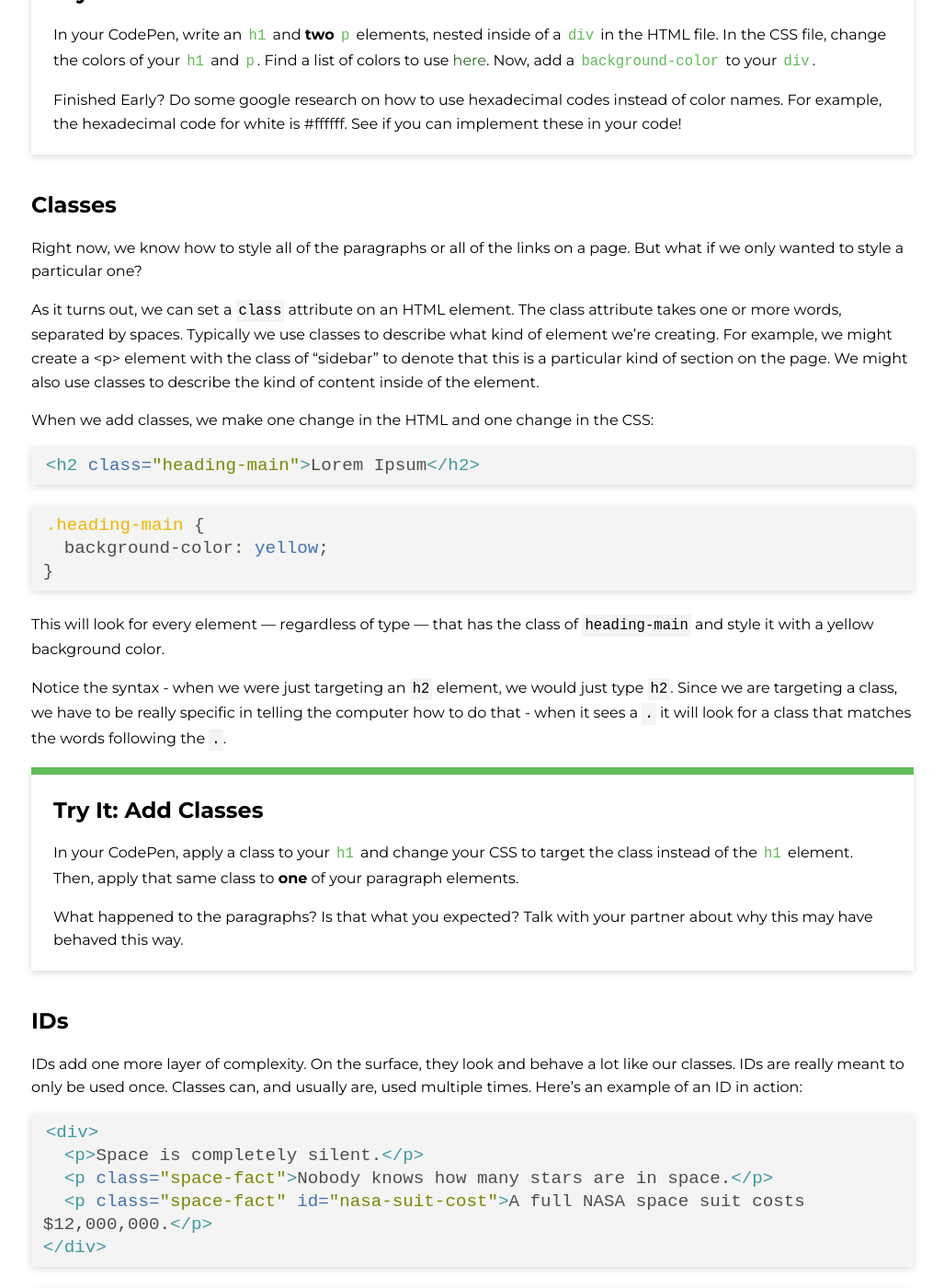
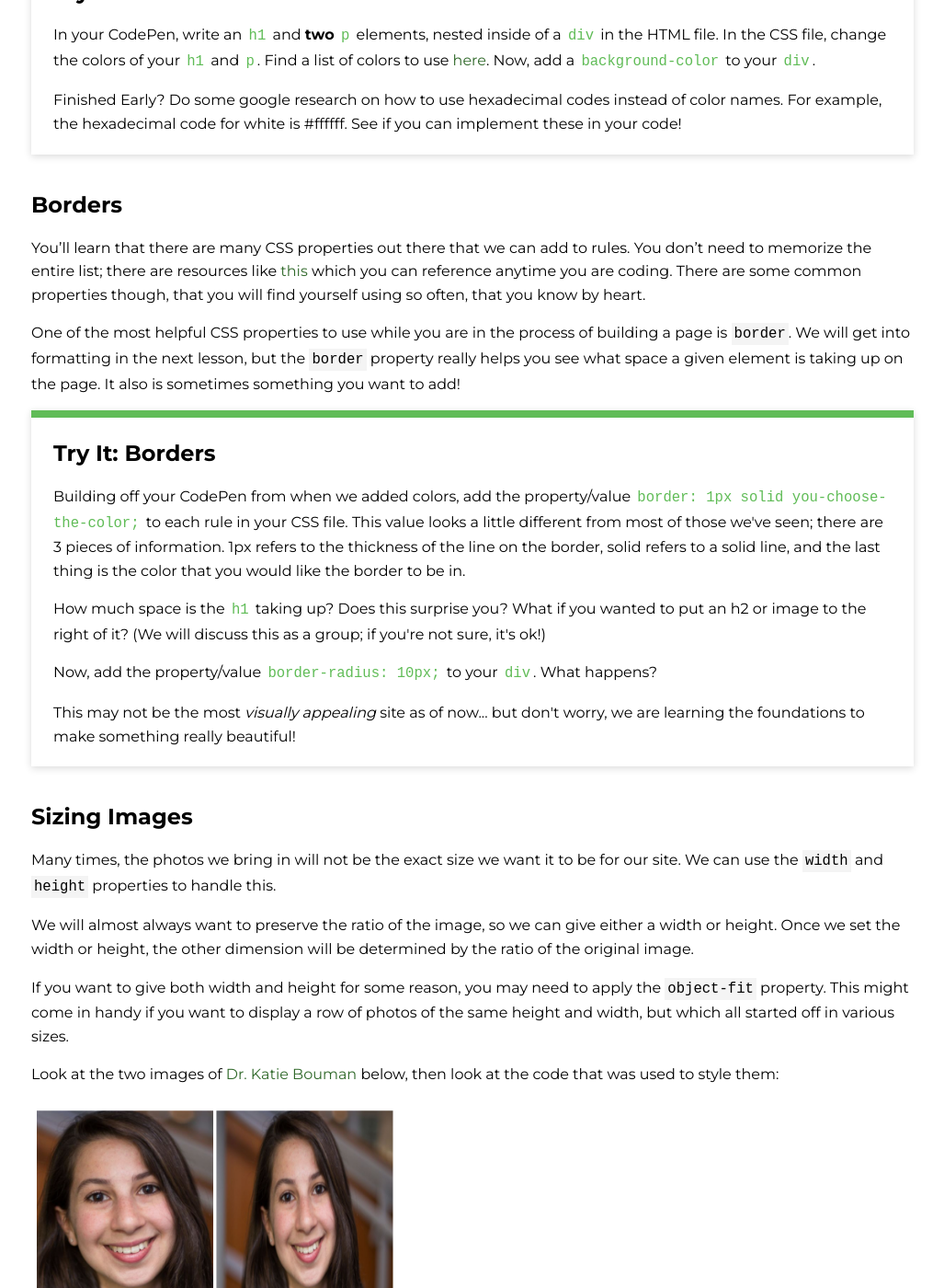
Before and after one commit to ameseee/kwk-curriculum-site, a Jekyll site: the page built from web-app/lessons/css-intro/index.md, in a window 1280 px wide and 1400 px high, scrolled down 1617 px. Shown: the whole window at 92% size, without its empty margins (126-1153 px from the left). Built offline with Jekyll 4.4.1, drawn with Linux system fonts in a browser that asks for light colours; nearby versions of some CDN libraries; some of the changed text lies outside the part shown.

Commit message:
Remove classes and ids from intro lesson

````diff
--- a/web-app/lessons/css-intro/index.md
+++ b/web-app/lessons/css-intro/index.md
@@ -41,74 +41,6 @@ In the example above, the browser will set the color of any text element inside
   <p>In your CodePen, write an <code class="try-it-code">h1</code> and <strong>two</strong> <code class="try-it-code">p</code> elements, nested inside of a <code class="try-it-code">div</code> in the HTML file. In the CSS file, change the colors of your <code class="try-it-code">h1</code> and <code class="try-it-code">p</code>. Find a list of colors to use <a target="blank" href="http://colours.neilorangepeel.com/">here</a>. Now, add a <code class="try-it-code">background-color</code> to your <code class="try-it-code">div</code>.</p>
   <p>Finished Early? Do some google research on how to use hexadecimal codes instead of color names. For example, the hexadecimal code for white is #ffffff. See if you can implement these in your code!</p>
 </div>
-
-## Classes
-
-Right now, we know how to style all of the paragraphs or all of the links on a page. But what if we only wanted to style a particular one?
-
-As it turns out, we can set a `class` attribute on an HTML element. The class attribute takes one or more words, separated by spaces. Typically we use classes to describe what kind of element we’re creating. For example, we might create a <p> element with the class of "sidebar" to denote that this is a particular kind of section on the page. We might also use classes to describe the kind of content inside of the element.
-
-When we add classes, we make one change in the HTML and one change in the CSS:
-
-```html
-<h2 class="heading-main">Lorem Ipsum</h2>
-```
-
-```css
-.heading-main {
-  background-color: yellow;
-}
-```
-
-This will look for every element — regardless of type — that has the class of `heading-main` and style it with a yellow background color.
-
-Notice the syntax - when we were just targeting an `h2` element, we would just type `h2`. Since we are targeting a class, we have to be really specific in telling the computer how to do that - when it sees a `.` it will look for a class that matches the words following the `.`.
-
-<div class="try-it">
-  <h2>Try It: Add Classes</h2>
-  <p>In your CodePen, apply a class to your <code class="try-it-code">h1</code> and change your CSS to target the class instead of the <code class="try-it-code">h1</code> element. Then, apply that same class to <strong>one</strong> of your paragraph elements.</p>
-  <p>What happened to the paragraphs? Is that what you expected? Talk with your partner about why this may have behaved this way.</p>
-</div>
-
-## IDs
-
-IDs add one more layer of complexity. On the surface, they look and behave a lot like our classes. IDs are really meant to only be used once. Classes can, and usually are, used multiple times. Here's an example of an ID in action:
-
-```html
-<div>
-  <p>Space is completely silent.</p>
-  <p class="space-fact">Nobody knows how many stars are in space.</p>
-  <p class="space-fact" id="nasa-suit-cost">A full NASA space suit costs $12,000,000.</p>
-</div>
-```
-
-```css
-p {
-  color: darkred;
-}
-
-.space-fact {
-  color: slategrey;
-}
-
-#nasa-suit-cost {
-  color: midnightblue;
-}
-```
-
-<div class="try-it">
-  <h2>Turn & Talk</h2>
-  <p>Looking at the HTML and CSS above, what color do you predict each paragraph will appear?</p>
-  <p>Based on what you know about the syntax for rules for classes, what do you think the syntax for IDs is?</p>
-</div>
-
-### Classes _and_ IDs
-
-Occasionally, you'll see the use of a class _and_ an ID on the same element. Why?
-
-There may be several reasons for this. When it comes to styling, we may have two paragraphs that should have a lot in common. But one of them should also have a unique style. Both paragraphs can have the class with all the styles they share, then the second has an ID with it's unique styles.
-
-When we get into JavaScript, we will also utilize these classes and IDs. It's common that a class will have the styles for a set of elements, then we use the ID in JavaScript to _do_ something with one of those elements. We'll get more into that later.
 
 ## Borders
 
````
Also changed, not shown: other parts of web-app/lessons/css-intro/index.md (+1 -1 lines).
